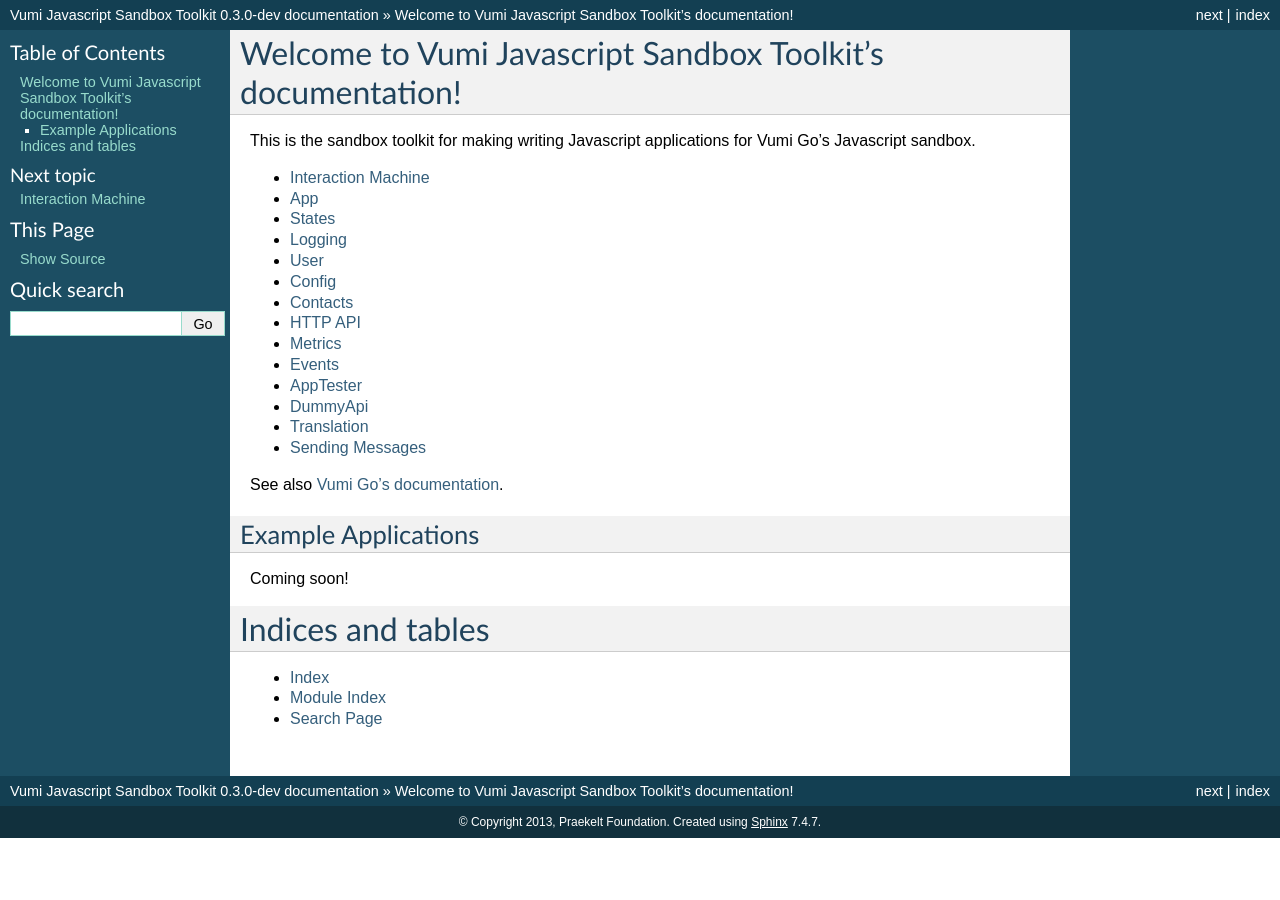
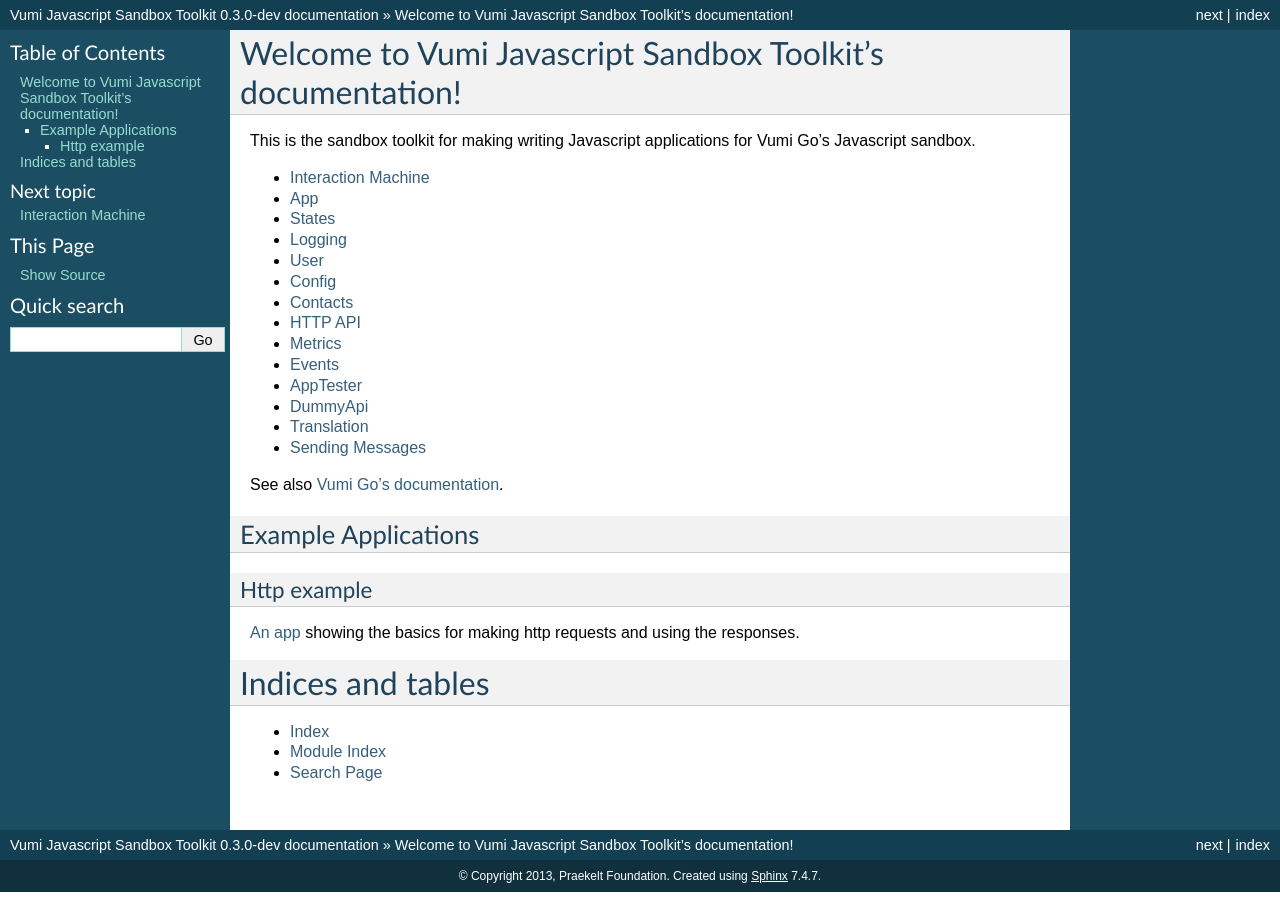
Before and after one commit to praekeltfoundation/vumi-jssandbox-toolkit, a Sphinx documentation site: the page built from docs/index.rst, in a window 1280 px wide. Built offline with Sphinx 7.4.7, drawn with Linux system fonts in a browser that asks for light colours.

Commit message:
Add the http example to the doc index

```diff
--- a/docs/index.rst
+++ b/docs/index.rst
@@ -33,7 +33,12 @@
 Example Applications
 --------------------
 
-Coming soon!
+Http example
+~~~~~~~~~~~~
+
+`An app`_ showing the basics for making http requests and using the responses.
+
+.. _An app: https://github.com/praekelt/vumi-jssandbox-toolkit/tree/release/0.2.x/examples/http
 
 
 Indices and tables
```
